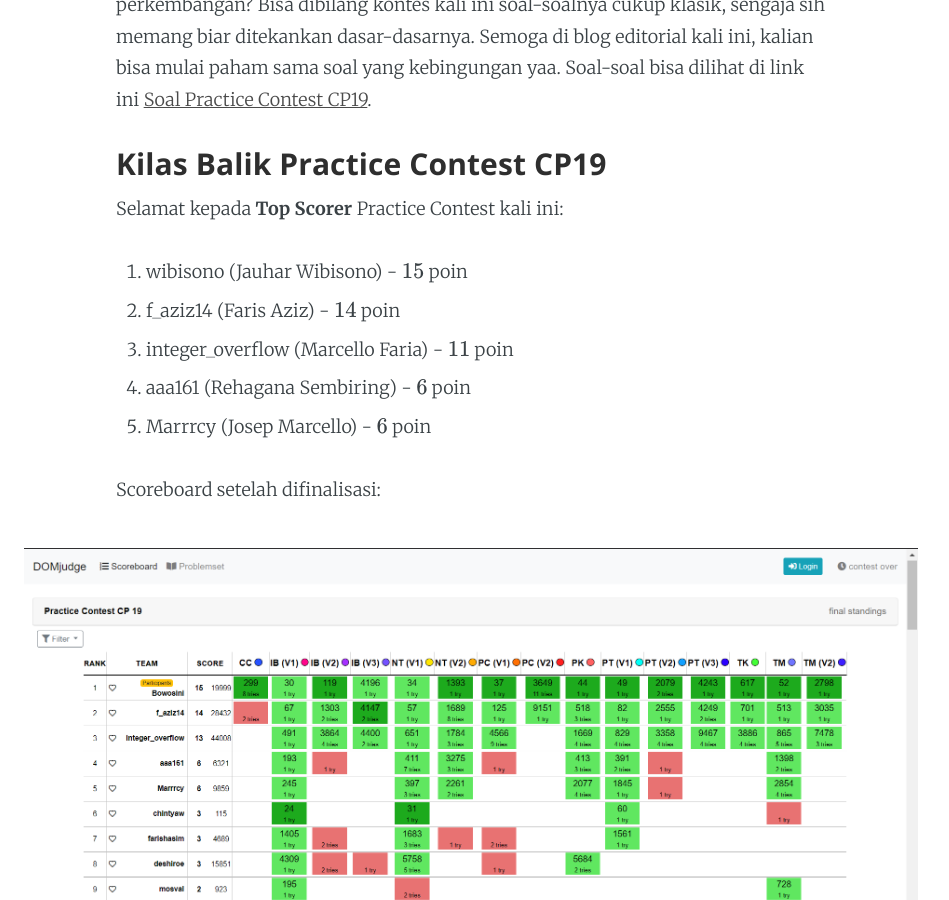
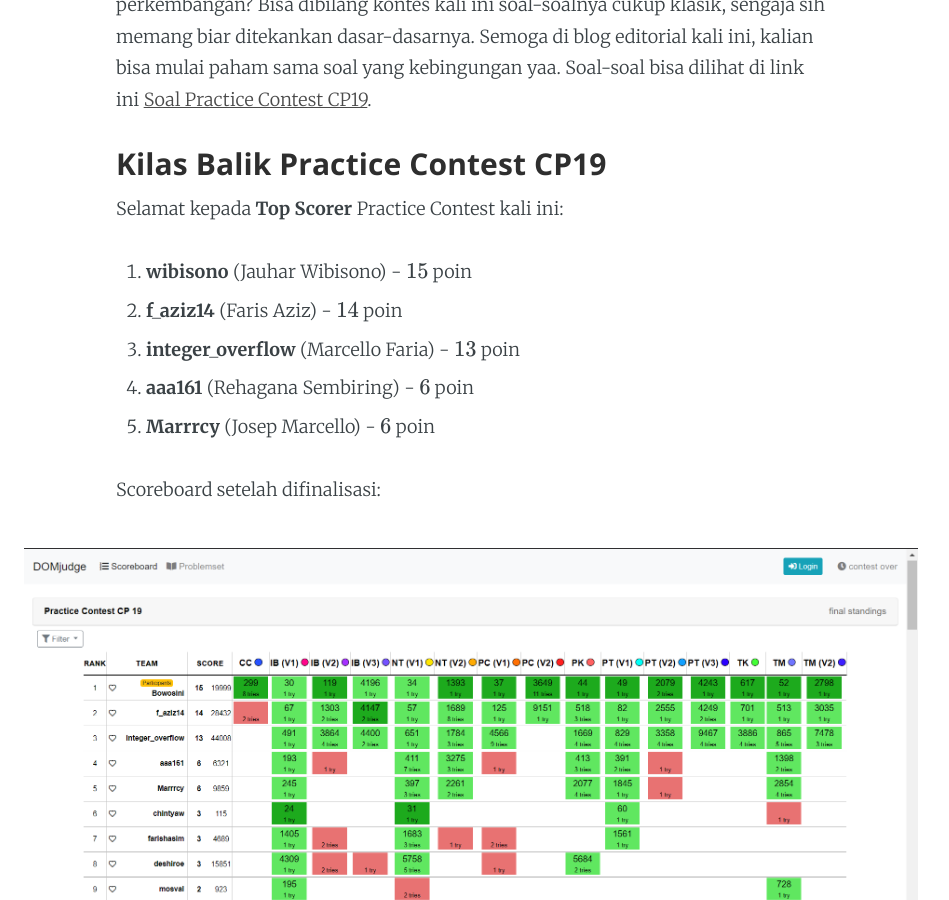
Before and after one commit to cp-itb/blog, a Jekyll site: the page built from _posts/2020-04-12-Pembahasan-Practice-Contest-CP19.md, in a window 1280 px wide and 900 px high, scrolled down 302 px. Shown: the whole window, without its empty margins (169-1118 px from the left). Built offline with Jekyll 4.4.1, drawn with Linux system fonts in a browser that asks for light colours; formulas are drawn with MathJax 3; some of the changed text lies outside the part shown.

Commit message:
Finalize Editorial PCCP19

````diff
--- a/_posts/2020-04-12-Pembahasan-Practice-Contest-CP19.md
+++ b/_posts/2020-04-12-Pembahasan-Practice-Contest-CP19.md
@@ -13,11 +13,11 @@ Bagaimana gan, setelah menjalankan kontes latihan seminggu, apakah ada perkemban
 ### Kilas Balik Practice Contest CP19
 
 Selamat kepada **Top Scorer** Practice Contest kali ini:
-1. wibisono (Jauhar Wibisono) - $$ 15 $$ poin
-2. f_aziz14 (Faris Aziz) - $$ 14 $$ poin
-3. integer_overflow (Marcello Faria) - $$ 11 $$ poin
-4. aaa161 (Rehagana Sembiring) - $$ 6 $$ poin
-5. Marrrcy (Josep Marcello) - $$ 6 $$ poin
+1. **wibisono** (Jauhar Wibisono) - $$ 15 $$ poin
+2. **f_aziz14** (Faris Aziz) - $$ 14 $$ poin
+3. **integer_overflow** (Marcello Faria) - $$ 13 $$ poin
+4. **aaa161** (Rehagana Sembiring) - $$ 6 $$ poin
+5. **Marrrcy** (Josep Marcello) - $$ 6 $$ poin
 
 Scoreboard setelah difinalisasi:
 
@@ -430,7 +430,7 @@ int main() {
 
 Soal ini cukup standar, kita hanya perlu melakukan DFS atau BFS dimulai dari **root** (pada kasus ini **root** = $$ 1 $$), lalu pada *traversal* tersebut kita catat jarak *root* ke node. Disini kita gunakan saja DFS, salah satu implementasi kodenya dapat dilihat di kode solusi.
 
-****Kode Solusi:****
+**Kode Solusi:**
 
 ```c++
 /**
@@ -485,7 +485,7 @@ $$ distance(u, v) = distance(u) + distance(v) - 2 \times distance(lca(u, v)) $$
 
 Implementasi **LCA** termudah (menurut aku) adalah dengan menggunakan teknik [**Binary Lifting**](https://cp-algorithms.com/graph/lca_binary_lifting.html).
 
-****Kode Solusi:****
+**Kode Solusi:**
 
 ```c++
 /**
@@ -568,7 +568,7 @@ int main() {
 
 Perhatikan bahwa yang penting adalah posisi kolom setiap topping. Solusinya cukup mudah, untuk setiap kolom yang pilih, kita hitung ada berapa banyak topping di kolom sebelah kiri dan di kolom sebelah kanan kemudian hitung selisihnya. Dari semua kemungkinan pemilihan kolom itu, kita ambil selisih yang minimum. Tentunya mencoba semua kemungkinan lalu Brutefoce tidak baik, ini akan menghasilkan waktu $$ O (N^2) $$. Cara yang baik adalah dengan **Precompute Prefix Sum** dan **Suffix Sum**. Sehingga total kompleksitas menjadi $$ O (N) $$
 
-****Kode Solusi:****
+**Kode Solusi:**
 
 ```c++
 /**
@@ -615,7 +615,7 @@ int main () {
 
 Solusi ini cukup *straightforward* karena *constraint* yang kecil, kita tinggal implementasikan saja apa yang disuruh soal.
 
-****Kode Solusi:****
+**Kode Solusi:**
 
 ```c++
 /**
@@ -670,7 +670,7 @@ int main() {
 
 Kali ini kita tidak bisa melakukan Bruteforce, maka kita perlu suatu data struktur. Soal-soal seperti ini seringkali di selesaikan dengan [**Segment Tree**](https://cp-algorithms.com/data_structures/segment_tree.html). Untuk implementasinya bisa dilihat di kode solusi ini.
 
-****Kode Solusi:****
+**Kode Solusi:**
 
 ```c++
 /**
@@ -773,7 +773,7 @@ int main() {
 
 Kali ini kita butuh *update range*, maka kita perlu data struktur lebih advance. Kita bisa selesaikan soal ini dengan **[Segment Tree Lazy Propagation](https://cp-algorithms.com/data_structures/segment_tree.html)**. Untuk implementasinya bisa dilihat di kode solusi ini.
 
-****Kode Solusi:****
+**Kode Solusi:**
 
 ```c++
 /**
@@ -909,7 +909,7 @@ int main() {
 
 Soal ini dapat diselesaikan dengan BFS/DFS, namun *intended solution*-nya adalah dengan menggunakan [**DSU**](https://cp-algorithms.com/data_structures/disjoint_set_union.html) (Disjoint Set Union).
 
-****Kode Solusi:****
+**Kode Solusi:**
 
 ```c++
 /**
@@ -969,7 +969,7 @@ int main () {
 
 Soal ini cukup klasik, kita tinggal gunakan **[Kadane's Algorithm](https://www.geeksforgeeks.org/largest-sum-contiguous-subarray/)**. Link penjelasan yang lebih baik ada di sini [**Subarray with maximum sum**](https://cp-algorithms.com/others/maximum_average_segment.html).
 
-****Kode Solusi:****
+**Kode Solusi:**
 
 ```c++
 /**
````
